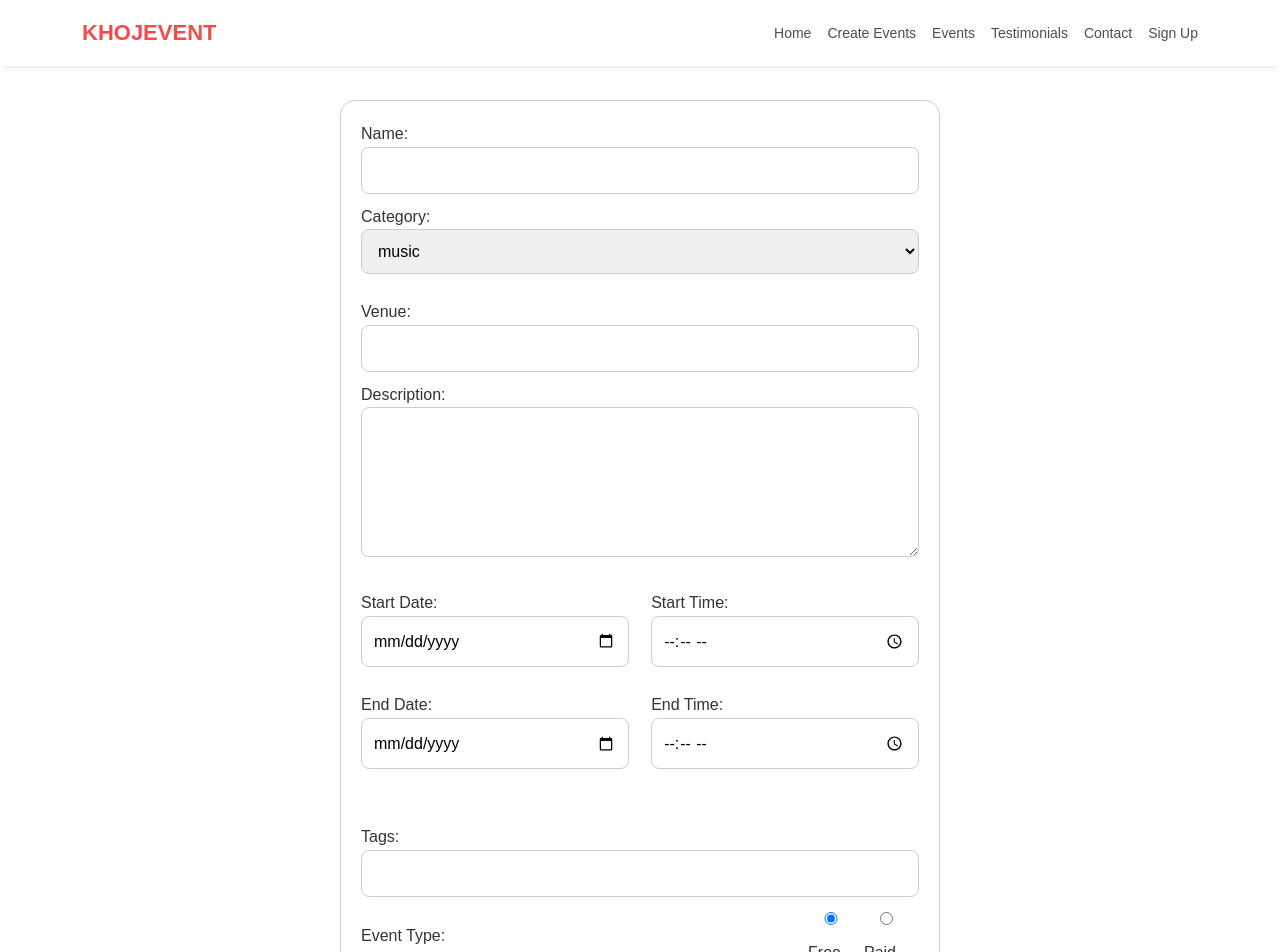
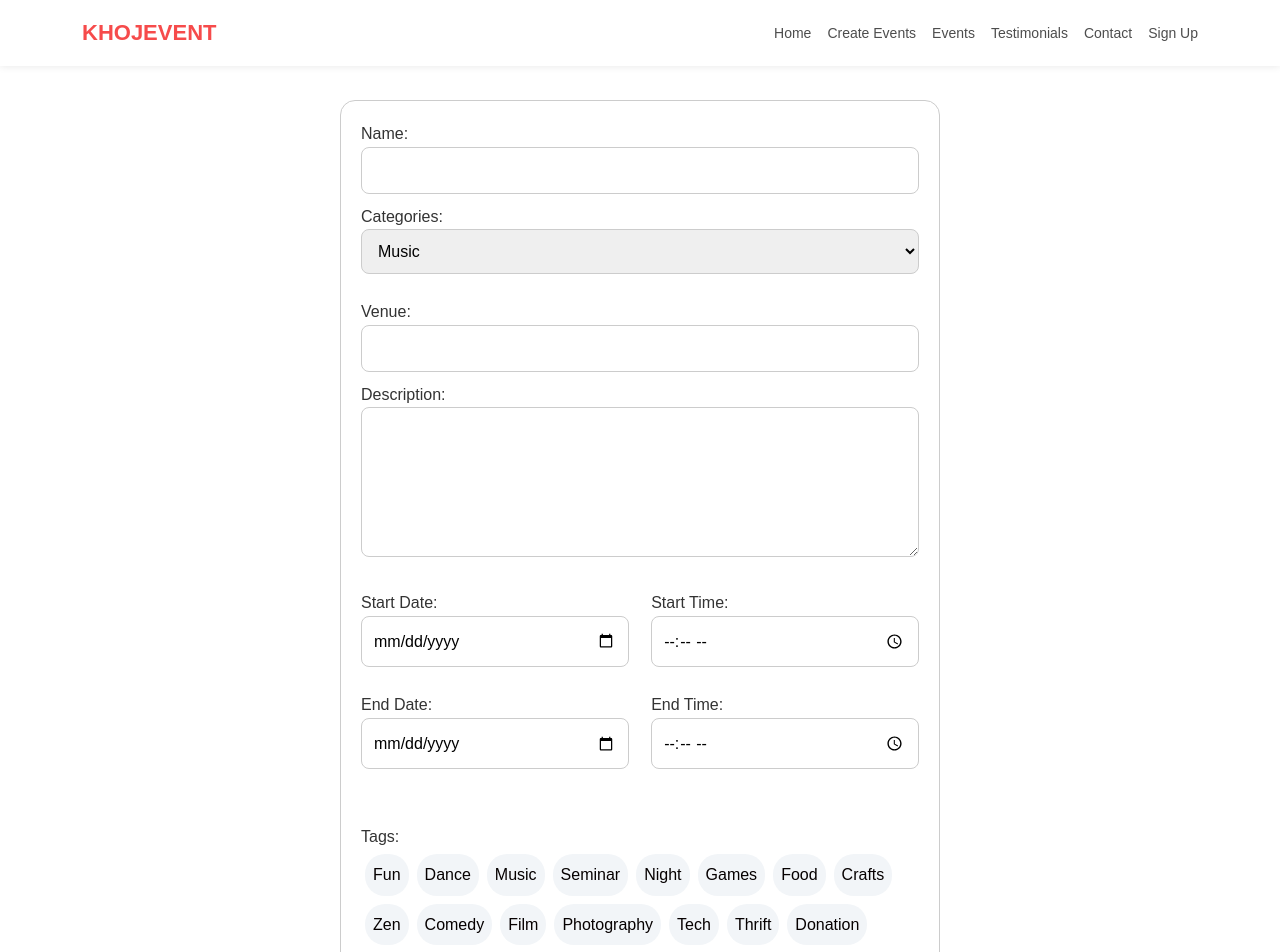
Before and after one commit to yyohyy/KhojEvent, a React (Create React App) app in the folder frontend/: page /services in a window 1280 px wide. Shown: the top 952 px of the page. Built offline with nearby package versions, Linux system fonts and the light colour scheme; a web font is replaced by a local one.

Commit message:
createeventaxios

```diff
--- a/frontend/src/components/CreateEvent.css
+++ b/frontend/src/components/CreateEvent.css
@@ -128,3 +128,31 @@ body {
       font-size: 12px;
     }
   }
+
+  /* Add this to your CSS file */
+.tags-container {
+  display: flex;
+  flex-wrap: wrap;
+}
+
+.tag {
+  margin: 4px;
+  padding: 8px;
+  background-color: #f2f5f8;
+  color: #060000;
+  border-radius: 20px;
+  cursor: pointer;
+  transition: background-color 0.3s;
+}
+
+.tag:hover {
+  background-color: #f47976;
+}
+
+.tag.selected {
+  background-color: #eba7a7;
+}
+
+.tag.selected:hover {
+  background-color: #dc8a8a;
+}
--- a/frontend/src/components/CreateEvent.js
+++ b/frontend/src/components/CreateEvent.js
@@ -9,7 +9,7 @@ const CreateEvent = () => {
 
   const defaultValues ={
     name: '',
-    category: 'music', // Default category
+    categories: 'music', // Default category
     venue: '',
     description: '',
     startDate: '',
@@ -17,14 +17,14 @@ const CreateEvent = () => {
     startTime: '',
     endTime: '',
     tags: [], // Store tags as an array
-    ticketType: 'free',
+    is_paid: 'free',
 
 
   }
   const submission =(data) => {
     AxiosInstance.post( 'create-event/',{
       name:data.name,
-      category: data.category,
+      categories: data.categories,
       venue: data.venue,
       description:data.description,
       startDate: data.startDate,
@@ -32,13 +32,13 @@ const CreateEvent = () => {
       startTime:data.startTime,
       endTime:data.endTime,
       tags:data.tags,
-      ticketType:data.ticketType,
+      is_paid:data.is_paid,
     })
   }
 
   const [formData, setFormData] = useState({
     name: '',
-    category: 'music', // Default category
+    categories: 'music', // Default category
     venue: '',
     description: '',
     startDate: '',
@@ -46,19 +46,26 @@ const CreateEvent = () => {
     startTime: '',
     endTime: '',
     tags: [], // Store tags as an array
-    ticketType: 'free', // Default ticket type
+    is_paid: 'free', // Default ticket type
   });
 
-  const categories = ['music', 'art', 'fashion', 'education', 'theatre', 'standup', 'market', 'others'];
-
+  const categories = ['Music', 'Art', 'Fashion', 'Education', 'Theatre', 'Standup', 'Market', 'Others'];
+  const [availableTags, setAvailableTags] = useState(['Fun', 'Dance', 'Music','Seminar','Night','Games','Food','Crafts','Zen','Comedy','Film','Photography','Tech','Thrift','Donation','Marathon','Cycling','Nature','Health','Pottery','Book','Meet & Greet']); // Replace with your actual tags
   const handleInputChange = (e) => {
     const { name, value } = e.target;
     setFormData({ ...formData, [name]: value });
   };
 
-  const handleTagInputChange = (e) => {
-    const { value } = e.target;
-    setFormData({ ...formData, tags: value.split(',').map((tag) => tag.trim()) });
+  // const handleTagInputChange = (e) => {
+  //   const { value } = e.target;
+  //   setFormData({ ...formData, tags: value.split(',').map((tag) => tag.trim()) });
+  // };
+  const toggleTag = (tag) => {
+    const updatedTags = formData.tags.includes(tag)
+      ? formData.tags.filter((t) => t !== tag)
+      : [...formData.tags, tag];
+
+    setFormData({ ...formData, tags: updatedTags });
   };
 
   const handleSubmit = (e) => {
@@ -75,8 +82,8 @@ const CreateEvent = () => {
       </label>
 
       <label>
-        Category:
-        <select name="category" value={formData.category} onChange={handleInputChange}>
+        Categories:
+        <select name="categories" value={formData.categories} onChange={handleInputChange}>
           {categories.map((cat) => (
             <option key={cat} value={cat}>
               {cat}
@@ -121,13 +128,25 @@ const CreateEvent = () => {
         </div>
       </div>
 
-      <label>
+      {/* <label>
         Tags:
         <input type="text" name="tags" value={formData.tags.join(',')} onChange={handleTagInputChange} />
-      </label>
+      </label> */}
+
+          <label>
+             Tags:
+              <div className="tags-container">
+                {availableTags.map((tag) => (
+                 <div key={tag} className={`tag ${formData.tags.includes(tag) ? 'selected' : ''}`} onClick={() => toggleTag(tag)}>
+                   {tag}
+              </div>
+              ))}
+              </div>
+          </label>
+
 
       <div className="ticket-type-container">
-        <label className="ticket-type-label">Event Type:</label>
+        <label className="ticket-type-label"></label>
 
         <div className="ticket-options">
           <label>
@@ -135,7 +154,7 @@ const CreateEvent = () => {
               type="radio"
               name="ticketType"
               value="free"
-              checked={formData.ticketType === 'free'}
+              checked={formData.is_paid === 'free'}
               onChange={handleInputChange}
             />
             Free
--- a/frontend/src/components/axios.js
+++ b/frontend/src/components/axios.js
@@ -0,0 +1,12 @@
+import axios from 'axios';
+
+const baseurl ='https://127.0.0.1:8000/'
+const AxiosInstance = axios.create({
+    baseURL: baseurl,
+    timeout:50000,
+    headers: {
+        "Content-Type": "application/json",
+        accept:"application/json"
+    }
+})
+export default AxiosInstance;
--- a/frontend/src/components/signup.js
+++ /dev/null
@@ -1,9 +0,0 @@
-import React from 'react'
- const Appsignup = () => {
-  return (
-    <div>signup
-        <h1>THIS IS A TEST</h1>
-    </div>
-  )
-}
-export default Appsignup
```
